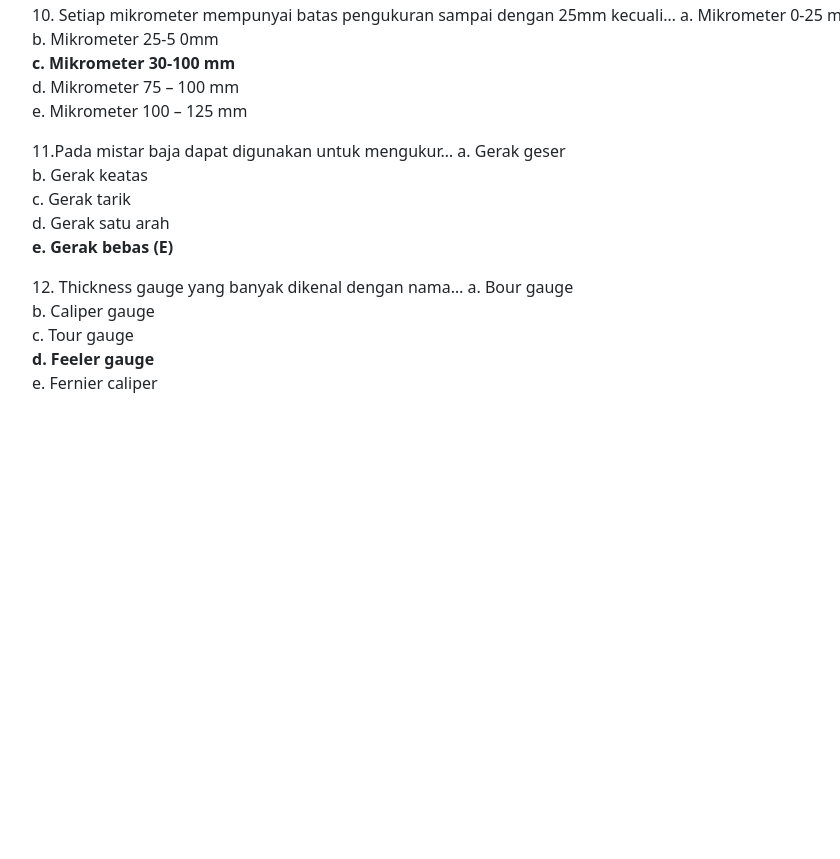
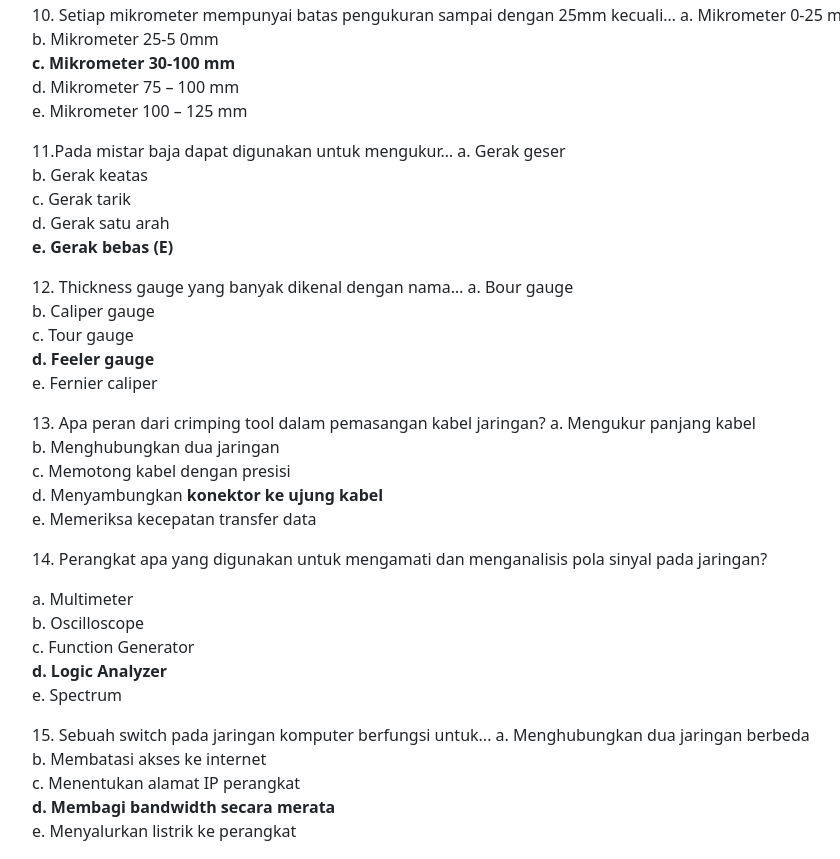
Before and after one commit to AnthonioGiovanni/AnthonioGiovanni.github.io, a plain HTML site: page soalalatukur/index.html in a window 1280 px wide. Shown: the part 1326-2185 px from the top of the page, without its empty margins (50-890 px from the left). Before the commit the page ends 1737 px from the top, so only its background shows below. Drawn offline with nearby package versions, Linux system fonts and the light colour scheme.

Commit message:
Update index.html

```diff
--- a/soalalatukur/index.html
+++ b/soalalatukur/index.html
@@ -106,6 +106,32 @@ c. Tour gauge<br>
 <b>d. Feeler gauge </b> <br>
 e. Fernier caliper<br>
    </p>
+   <p>
+ 13. Apa peran dari crimping tool dalam pemasangan kabel jaringan?
+   a. Mengukur panjang kabel<br>
+   b. Menghubungkan dua jaringan<br>
+   c. Memotong kabel dengan presisi<br>
+   d. Menyambungkan <b>konektor ke ujung kabel </b> <br>
+   e. Memeriksa kecepatan transfer data<br>
+   </p>
+   <p>
+14. Perangkat apa yang digunakan untuk mengamati dan menganalisis pola sinyal pada jaringan?
+    </p>
+    <p>
+   a. Multimeter  <br>
+   b. Oscilloscope  <br>
+   c. Function Generator <br>
+ <b> d. Logic Analyzer </b> <br>
+   e. Spectrum <br>
+     </p>
+     <p>
+15. Sebuah switch pada jaringan komputer berfungsi untuk...
+   a. Menghubungkan dua jaringan berbeda<br>
+   b. Membatasi akses ke internet<br>
+   c. Menentukan alamat IP perangkat <br>
+  <b> d. Membagi bandwidth secara merata</b> <br>
+   e. Menyalurkan listrik ke perangkat</br>
+   </p>
    </div>
     <script src="https://cdn.jsdelivr.net/npm/bootstrap@5.3.2/dist/js/bootstrap.bundle.min.js" integrity="sha384-C6RzsynM9kWDrMNeT87bh95OGNyZPhcTNXj1NW7RuBCsyN/o0jlpcV8Qyq46cDfL" crossorigin="anonymous"></script>
   </body>
```
